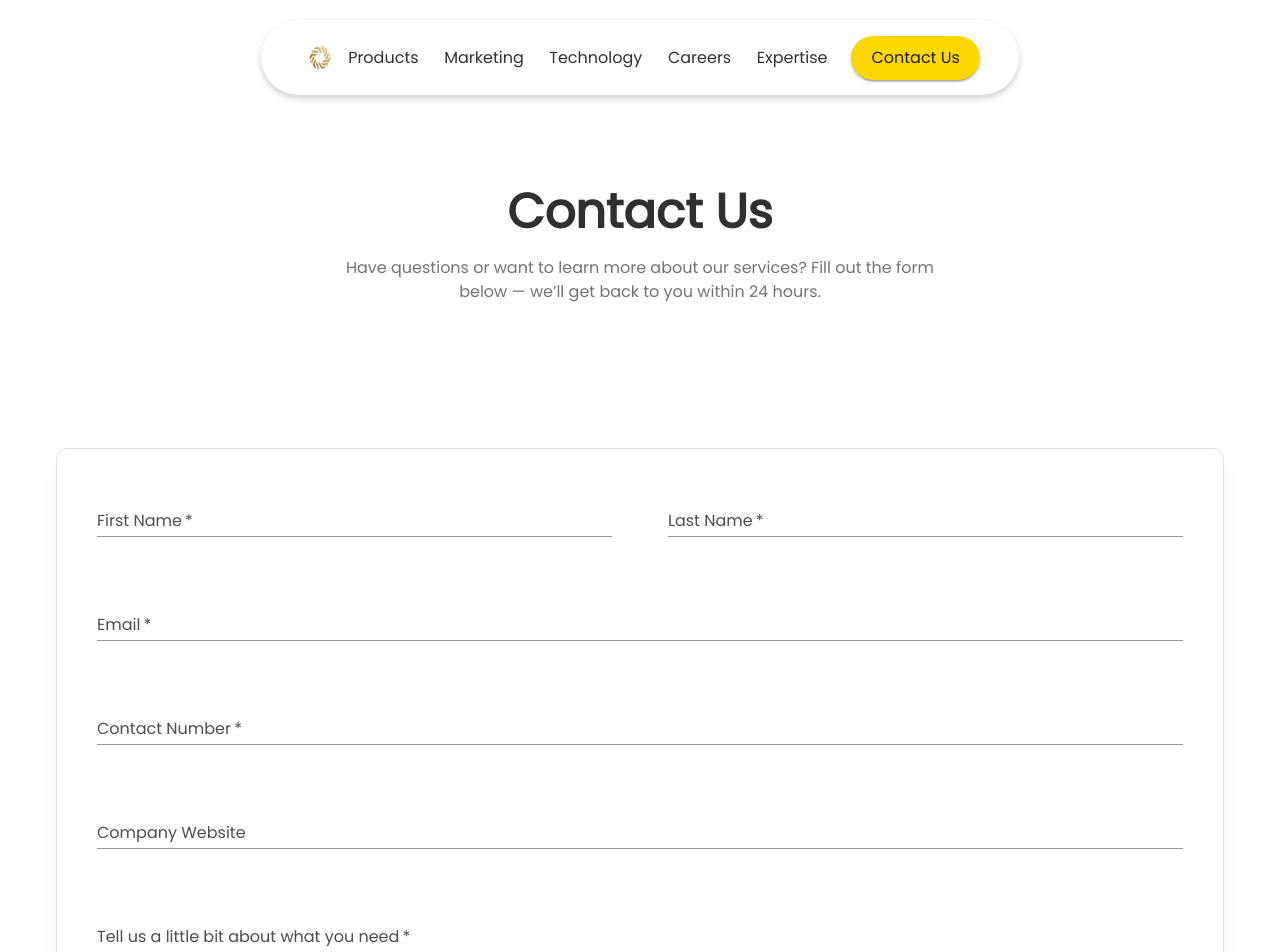
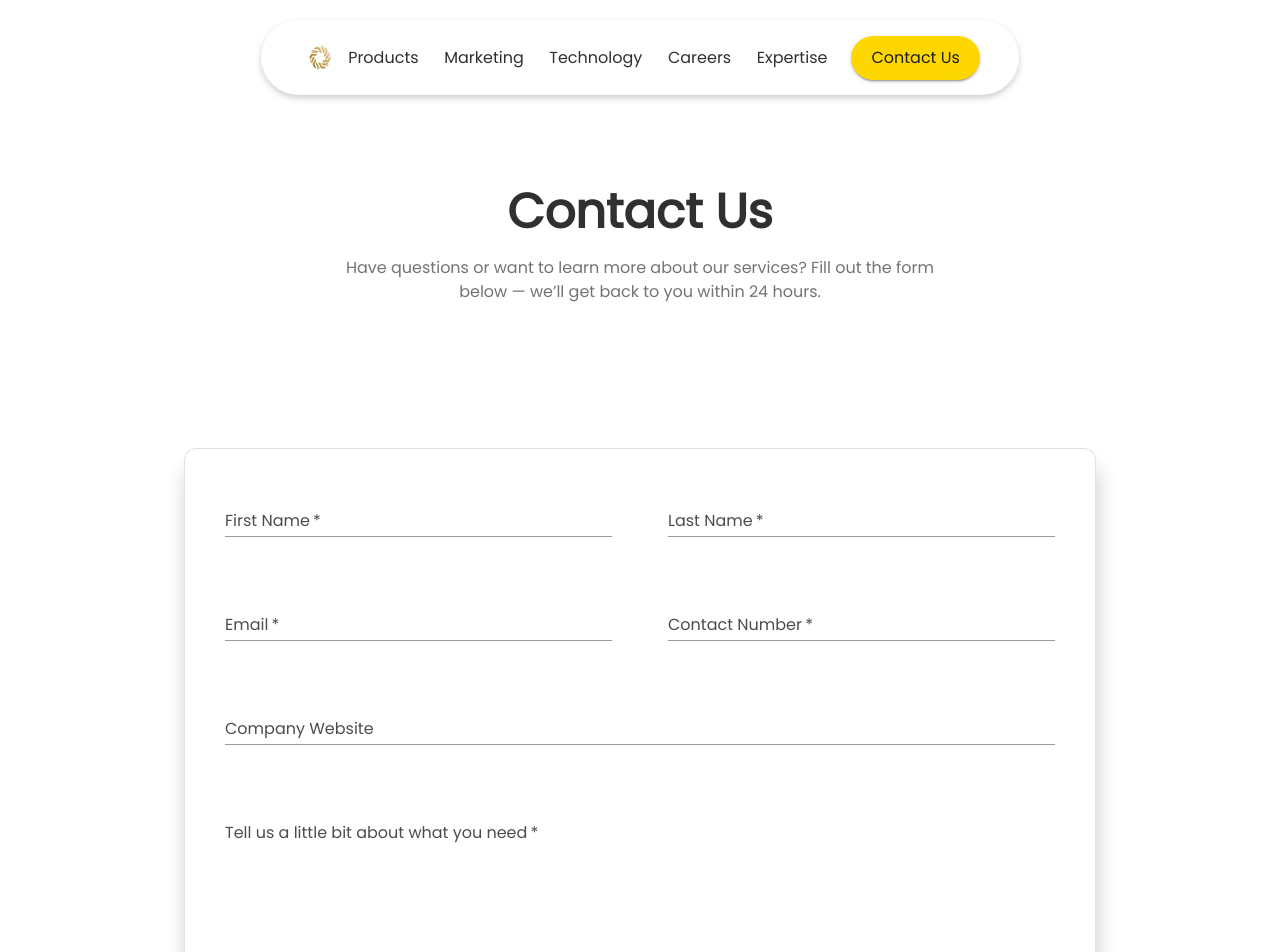
Before and after one commit to VihiThejan/company-web, a Next.js app: page /contactus in a window 1280 px wide. Shown: the top 952 px of the page. Built offline with nearby package versions, Linux system fonts and the light colour scheme; a web font is replaced by a local one; what @mui/material-nextjs would draw is missing.

Commit message:
`Update ContactUs page and ContactForm component with minor styling adjustments`

```diff
--- a/src/app/contactus/page.jsx
+++ b/src/app/contactus/page.jsx
@@ -56,7 +56,7 @@ export default function ContactUs() {
       </Box>
 
       {/* Components */}
-      <Box sx={{ width: '100%', px: { xs: 2, md: 4 } }}>
+      <Box sx={{ width: '100%', px: { xs: 2, md: 20 } }}>
         <ContactForm />
       </Box>
       <Box sx={{ width: '100%', px: { xs: 2, md: 4 } }}>
--- a/src/components/other/contactUi/ContactForm.jsx
+++ b/src/components/other/contactUi/ContactForm.jsx
@@ -110,7 +110,7 @@ export default function ContactForm() {
           p: { xs: 3, md: 5 },
           borderRadius: 3,
           border: '1px solid #e0e0e0',
-          boxShadow: '2px 20px 20px rgba(49,49,49,0.05)',
+          boxShadow: '2px 20px 20px rgba(49, 49, 49, 0.24)',
           backgroundColor: '#fff',
         }}
       >
@@ -118,8 +118,8 @@ export default function ContactForm() {
           {[
             { label: 'First Name', name: 'firstName', md: 6 },
             { label: 'Last Name', name: 'lastName', md: 6 },
-            { label: 'Email', name: 'email', type: 'email', md: 12 },
-            { label: 'Contact Number', name: 'contactNumber', md: 12 },
+            { label: 'Email', name: 'email', type: 'email', md: 6 },
+            { label: 'Contact Number', name: 'contactNumber', md: 6 },
             { label: 'Company Website', name: 'companyWebsite', md: 12 },
           ].map((field, i) => (
             <Grid size={{ xs: 12, md: field.md }} key={i}>
```
